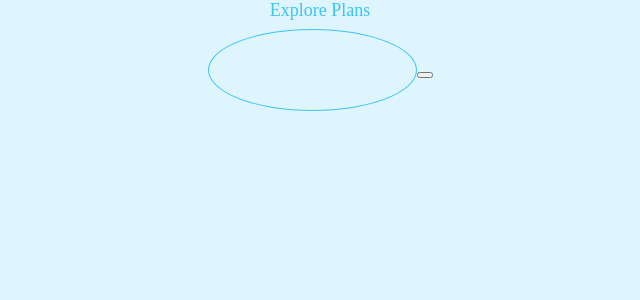
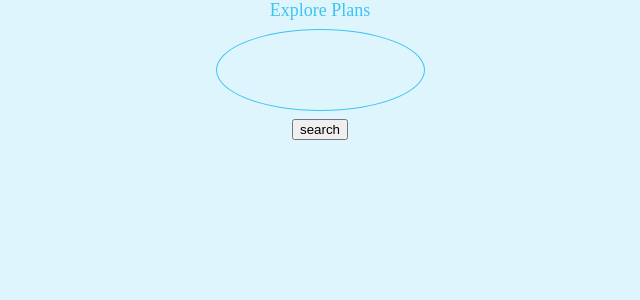
Before and after one commit to utorproj3/Most_to_Coast, a React (Create React App) app in the folder client/: page / in a window 1280 px wide. Both pictures are taken after typing "Sample", "Sample", "name@example.com", "Sample123" into the empty fields and a click on the button "Get Started". Shown: the top 300 px of the page, without its empty margins (320-960 px from the left). Built offline with nearby package versions, Linux system fonts and the light colour scheme; a web font is replaced by a local one.

Commit message:
search formatting

```diff
--- a/client/src/pages/Main/Main.css
+++ b/client/src/pages/Main/Main.css
@@ -21,3 +21,8 @@
 .search-input-text {
     text-align: center;
 }
+
+.search-button {
+    text-align: center;
+    margin-top: 8px;
+}
--- a/client/src/pages/Main/Main.jsx
+++ b/client/src/pages/Main/Main.jsx
@@ -12,7 +12,8 @@ export default function Main() {
                     </label>
                     <br></br>
                     <input type='text' required autocomplete="off" className='search-field' />
-                    <button className='search-button'></button>
+                    <br></br>
+                    <button className='search-button'>search</button>
                 </div>
             </form>
 
```
